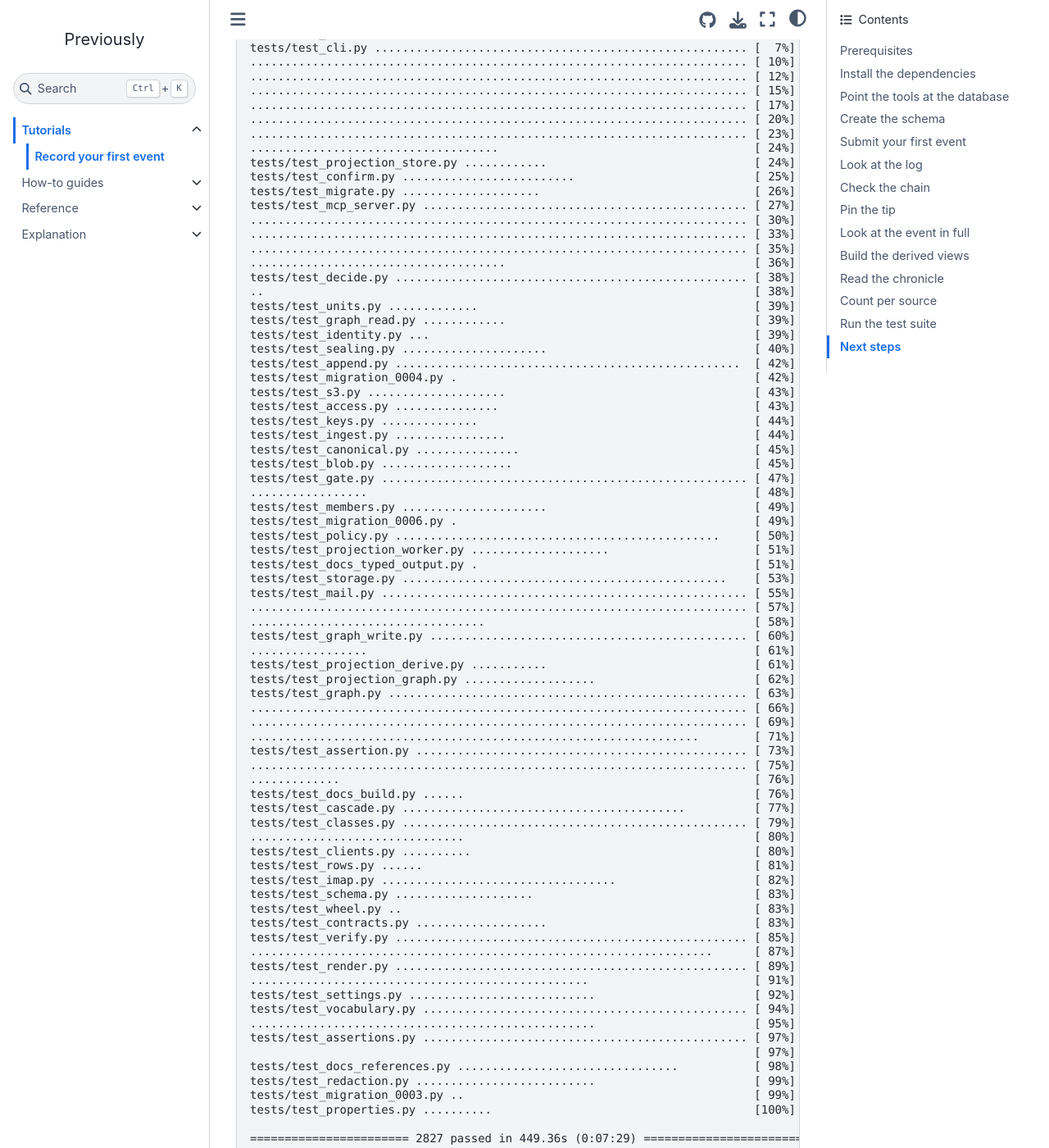
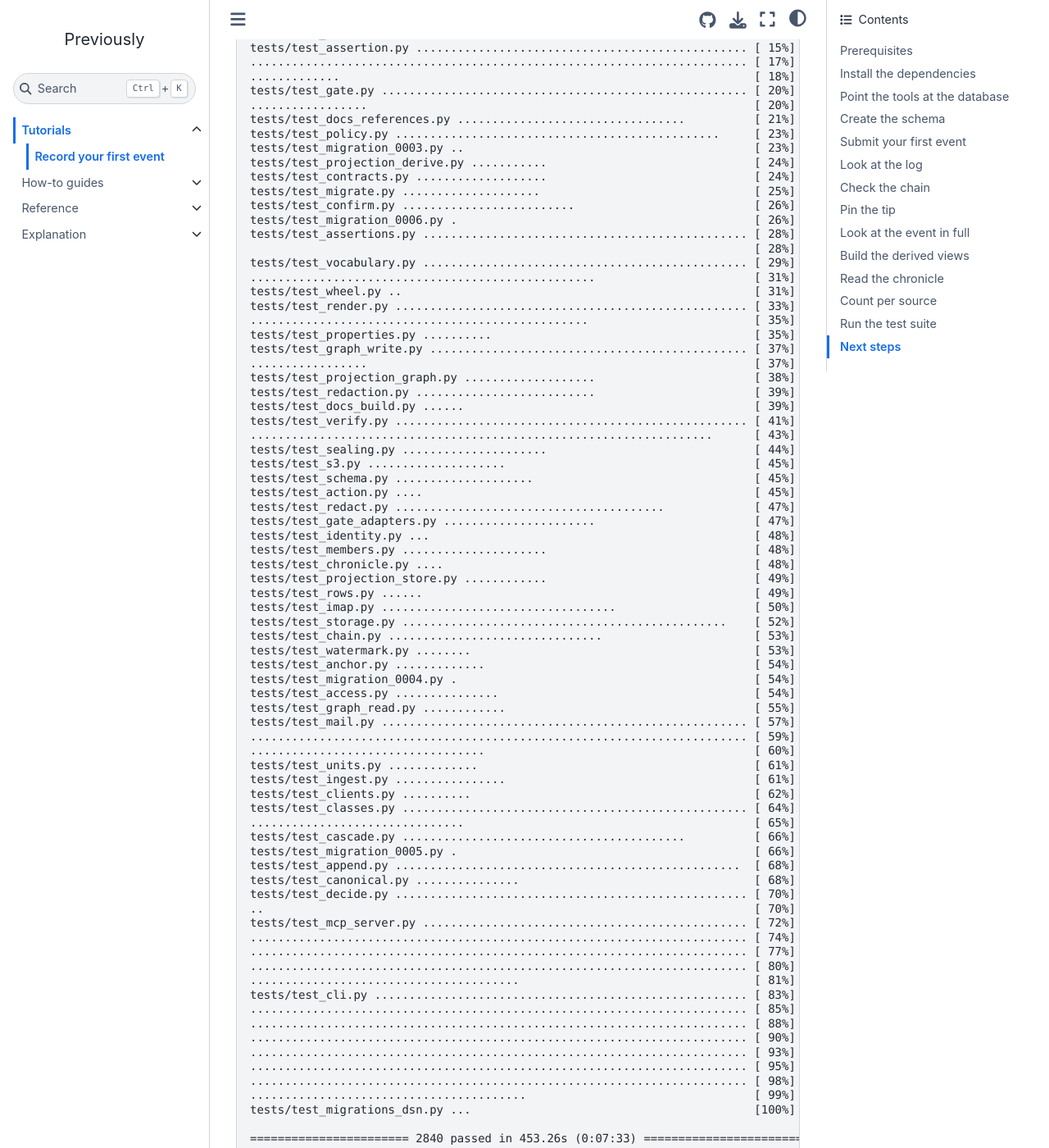
Before and after one commit to jensens/previously, a Sphinx documentation site: the page built from docs/tutorials/record-your-first-event.md, in a window 1280 px wide and 1400 px high, scrolled down 5358 px. Shown: the whole window at 82% size. Built offline with Sphinx 7.4.7 and the Sphinx Book theme 1.1.4, drawn with Linux system fonts in a browser that asks for light colours; pages that are not in the unit, such as notebooks, are missing from menus; some of the changed text lies outside the part shown.

Commit message:
tutorial: retype the test run, 2840 passed
Typed from one green run of `uv run pytest` at dd288c5, the tree of this
branch; only this page changes after it.

Assisted-By: Claude Opus 5.5 <noreply@anthropic.com>

````diff
--- a/docs/tutorials/record-your-first-event.md
+++ b/docs/tutorials/record-your-first-event.md
@@ -196,100 +196,100 @@ It raises its own PostgreSQL container, a RustFS container as the S3 server for
 $ uv run pytest
 ============================= test session starts ==============================
 platform linux -- Python 3.14.8, pytest-9.1.1, pluggy-1.6.0
-Using --randomly-seed=2533819512
+Using --randomly-seed=3148256442
 
 configfile: pyproject.toml
 testpaths: tests
-plugins: hypothesis-6.168.3, cov-7.1.0, randomly-5.0.0, platformdirs-4.12.2, anyio-4.15.1
-collected 2827 items
+plugins: anyio-4.15.1, hypothesis-6.168.3, cov-7.1.0, randomly-5.0.0, platformdirs-4.12.2
+collected 2840 items
 
-tests/test_chain.py ...............................                      [  1%]
-tests/test_chronicle.py ....                                             [  1%]
-tests/test_hashing.py ........................................           [  2%]
-tests/test_anchor.py .............                                       [  3%]
-tests/test_gate_adapters.py ......................                       [  3%]
-tests/test_migration_0005.py .                                           [  3%]
-tests/test_action.py ....                                                [  4%]
-tests/test_watermark.py ........                                         [  4%]
-tests/test_migrations_dsn.py ...                                         [  4%]
-tests/test_redact.py .......................................             [  5%]
-tests/test_cli.py ...................................................... [  7%]
+tests/test_hashing.py ........................................           [  1%]
+tests/test_settings.py ...........................                       [  2%]
+tests/test_docs_typed_output.py .                                        [  2%]
+tests/test_projection_worker.py ..........................               [  3%]
+tests/test_blob.py ...................                                   [  3%]
+tests/test_graph.py .................................................... [  5%]
+........................................................................ [  8%]
 ........................................................................ [ 10%]
-........................................................................ [ 12%]
-........................................................................ [ 15%]
+.................................................................        [ 13%]
+tests/test_keys.py ..............                                        [ 13%]
+tests/test_assertion.py ................................................ [ 15%]
 ........................................................................ [ 17%]
-........................................................................ [ 20%]
-........................................................................ [ 23%]
-....................................                                     [ 24%]
-tests/test_projection_store.py ............                              [ 24%]
-tests/test_confirm.py .........................                          [ 25%]
-tests/test_migrate.py ....................                               [ 26%]
-tests/test_mcp_server.py ............................................... [ 27%]
-........................................................................ [ 30%]
-........................................................................ [ 33%]
-........................................................................ [ 35%]
-.....................................                                    [ 36%]
-tests/test_decide.py ................................................... [ 38%]
-..                                                                       [ 38%]
-tests/test_units.py .............                                        [ 39%]
-tests/test_graph_read.py ............                                    [ 39%]
-tests/test_identity.py ...                                               [ 39%]
-tests/test_sealing.py .....................                              [ 40%]
-tests/test_append.py ..................................................  [ 42%]
-tests/test_migration_0004.py .                                           [ 42%]
-tests/test_s3.py ....................                                    [ 43%]
-tests/test_access.py ...............                                     [ 43%]
-tests/test_keys.py ..............                                        [ 44%]
-tests/test_ingest.py ................                                    [ 44%]
-tests/test_canonical.py ...............                                  [ 45%]
-tests/test_blob.py ...................                                   [ 45%]
-tests/test_gate.py ..................................................... [ 47%]
-.................                                                        [ 48%]
-tests/test_members.py .....................                              [ 49%]
-tests/test_migration_0006.py .                                           [ 49%]
-tests/test_policy.py ...............................................     [ 50%]
-tests/test_projection_worker.py ....................                     [ 51%]
-tests/test_docs_typed_output.py .                                        [ 51%]
-tests/test_storage.py ...............................................    [ 53%]
-tests/test_mail.py ..................................................... [ 55%]
-........................................................................ [ 57%]
-..................................                                       [ 58%]
-tests/test_graph_write.py .............................................. [ 60%]
-.................                                                        [ 61%]
-tests/test_projection_derive.py ...........                              [ 61%]
-tests/test_projection_graph.py ...................                       [ 62%]
-tests/test_graph.py .................................................... [ 63%]
-........................................................................ [ 66%]
-........................................................................ [ 69%]
-.................................................................        [ 71%]
-tests/test_assertion.py ................................................ [ 73%]
-........................................................................ [ 75%]
-.............                                                            [ 76%]
-tests/test_docs_build.py ......                                          [ 76%]
-tests/test_cascade.py .........................................          [ 77%]
-tests/test_classes.py .................................................. [ 79%]
-...............................                                          [ 80%]
-tests/test_clients.py ..........                                         [ 80%]
-tests/test_rows.py ......                                                [ 81%]
-tests/test_imap.py ..................................                    [ 82%]
-tests/test_schema.py ....................                                [ 83%]
-tests/test_wheel.py ..                                                   [ 83%]
-tests/test_contracts.py ...................                              [ 83%]
-tests/test_verify.py ................................................... [ 85%]
-...................................................................      [ 87%]
-tests/test_render.py ................................................... [ 89%]
-.................................................                        [ 91%]
-tests/test_settings.py ...........................                       [ 92%]
-tests/test_vocabulary.py ............................................... [ 94%]
-..................................................                       [ 95%]
-tests/test_assertions.py ............................................... [ 97%]
-                                                                         [ 97%]
-tests/test_docs_references.py ................................           [ 98%]
-tests/test_redaction.py ..........................                       [ 99%]
-tests/test_migration_0003.py ..                                          [ 99%]
-tests/test_properties.py ..........                                      [100%]
+.............                                                            [ 18%]
+tests/test_gate.py ..................................................... [ 20%]
+.................                                                        [ 20%]
+tests/test_docs_references.py .................................          [ 21%]
+tests/test_policy.py ...............................................     [ 23%]
+tests/test_migration_0003.py ..                                          [ 23%]
+tests/test_projection_derive.py ...........                              [ 24%]
+tests/test_contracts.py ...................                              [ 24%]
+tests/test_migrate.py ....................                               [ 25%]
+tests/test_confirm.py .........................                          [ 26%]
+tests/test_migration_0006.py .                                           [ 26%]
+tests/test_assertions.py ............................................... [ 28%]
+                                                                         [ 28%]
+tests/test_vocabulary.py ............................................... [ 29%]
+..................................................                       [ 31%]
+tests/test_wheel.py ..                                                   [ 31%]
+tests/test_render.py ................................................... [ 33%]
+.................................................                        [ 35%]
+tests/test_properties.py ..........                                      [ 35%]
+tests/test_graph_write.py .............................................. [ 37%]
+.................                                                        [ 37%]
+tests/test_projection_graph.py ...................                       [ 38%]
+tests/test_redaction.py ..........................                       [ 39%]
+tests/test_docs_build.py ......                                          [ 39%]
+tests/test_verify.py ................................................... [ 41%]
+...................................................................      [ 43%]
+tests/test_sealing.py .....................                              [ 44%]
+tests/test_s3.py ....................                                    [ 45%]
+tests/test_schema.py ....................                                [ 45%]
+tests/test_action.py ....                                                [ 45%]
+tests/test_redact.py .......................................             [ 47%]
+tests/test_gate_adapters.py ......................                       [ 47%]
+tests/test_identity.py ...                                               [ 48%]
+tests/test_members.py .....................                              [ 48%]
+tests/test_chronicle.py ....                                             [ 48%]
+tests/test_projection_store.py ............                              [ 49%]
+tests/test_rows.py ......                                                [ 49%]
+tests/test_imap.py ..................................                    [ 50%]
+tests/test_storage.py ...............................................    [ 52%]
+tests/test_chain.py ...............................                      [ 53%]
+tests/test_watermark.py ........                                         [ 53%]
+tests/test_anchor.py .............                                       [ 54%]
+tests/test_migration_0004.py .                                           [ 54%]
+tests/test_access.py ...............                                     [ 54%]
+tests/test_graph_read.py ............                                    [ 55%]
+tests/test_mail.py ..................................................... [ 57%]
+........................................................................ [ 59%]
+..................................                                       [ 60%]
+tests/test_units.py .............                                        [ 61%]
+tests/test_ingest.py ................                                    [ 61%]
+tests/test_clients.py ..........                                         [ 62%]
+tests/test_classes.py .................................................. [ 64%]
+...............................                                          [ 65%]
+tests/test_cascade.py .........................................          [ 66%]
+tests/test_migration_0005.py .                                           [ 66%]
+tests/test_append.py ..................................................  [ 68%]
+tests/test_canonical.py ...............                                  [ 68%]
+tests/test_decide.py ................................................... [ 70%]
+..                                                                       [ 70%]
+tests/test_mcp_server.py ............................................... [ 72%]
+........................................................................ [ 74%]
+........................................................................ [ 77%]
+........................................................................ [ 80%]
+.......................................                                  [ 81%]
+tests/test_cli.py ...................................................... [ 83%]
+........................................................................ [ 85%]
+........................................................................ [ 88%]
+........................................................................ [ 90%]
+........................................................................ [ 93%]
+........................................................................ [ 95%]
+........................................................................ [ 98%]
+........................................                                 [ 99%]
+tests/test_migrations_dsn.py ...                                         [100%]
 
-======================= 2827 passed in 449.36s (0:07:29) =======================
+======================= 2840 passed in 453.26s (0:07:33) =======================
 ```
 
 `pytest-randomly` reshuffles the file order on every run and prints its seed, so a hidden dependency between two tests surfaces instead of staying hidden.
````
